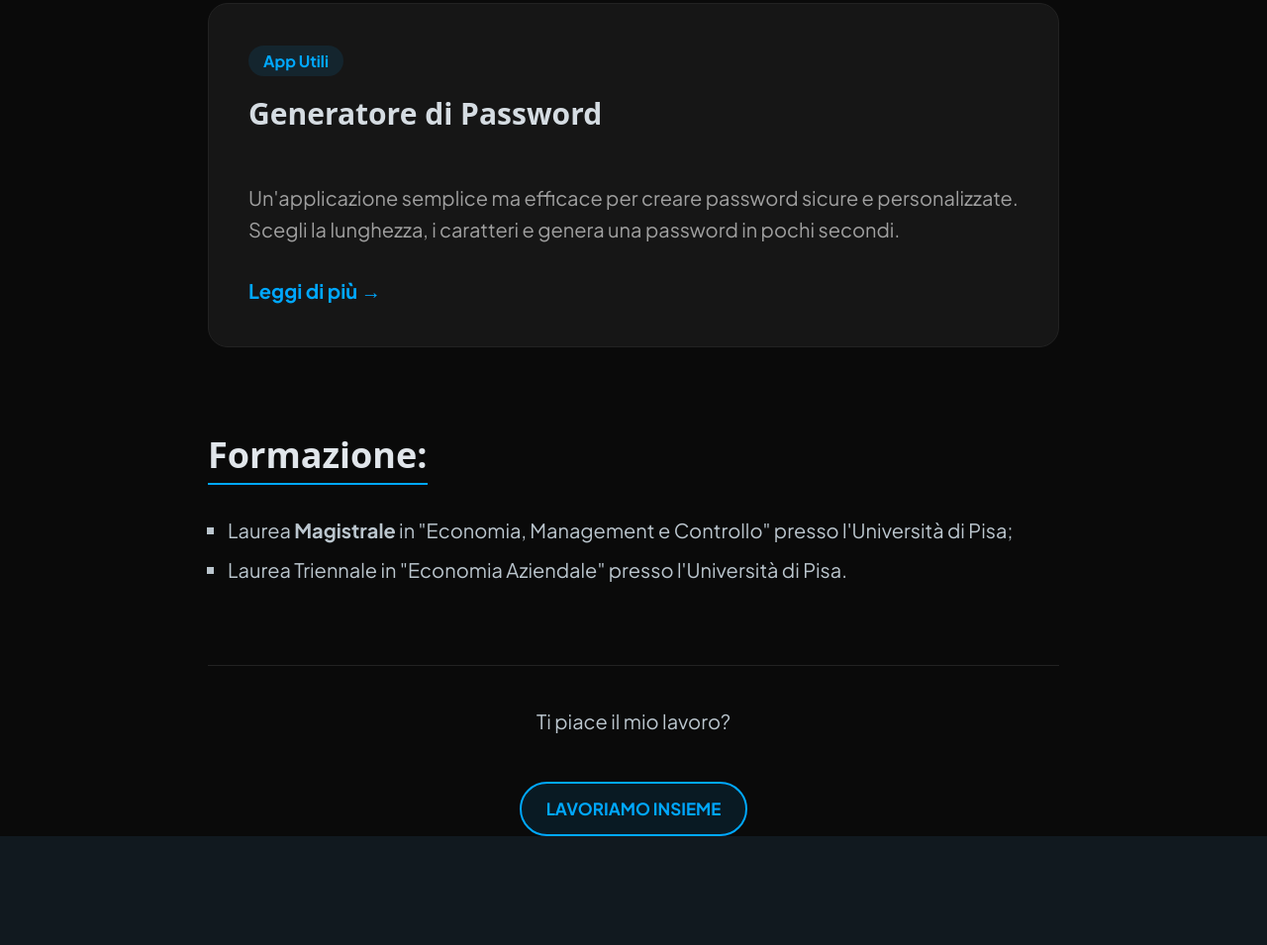
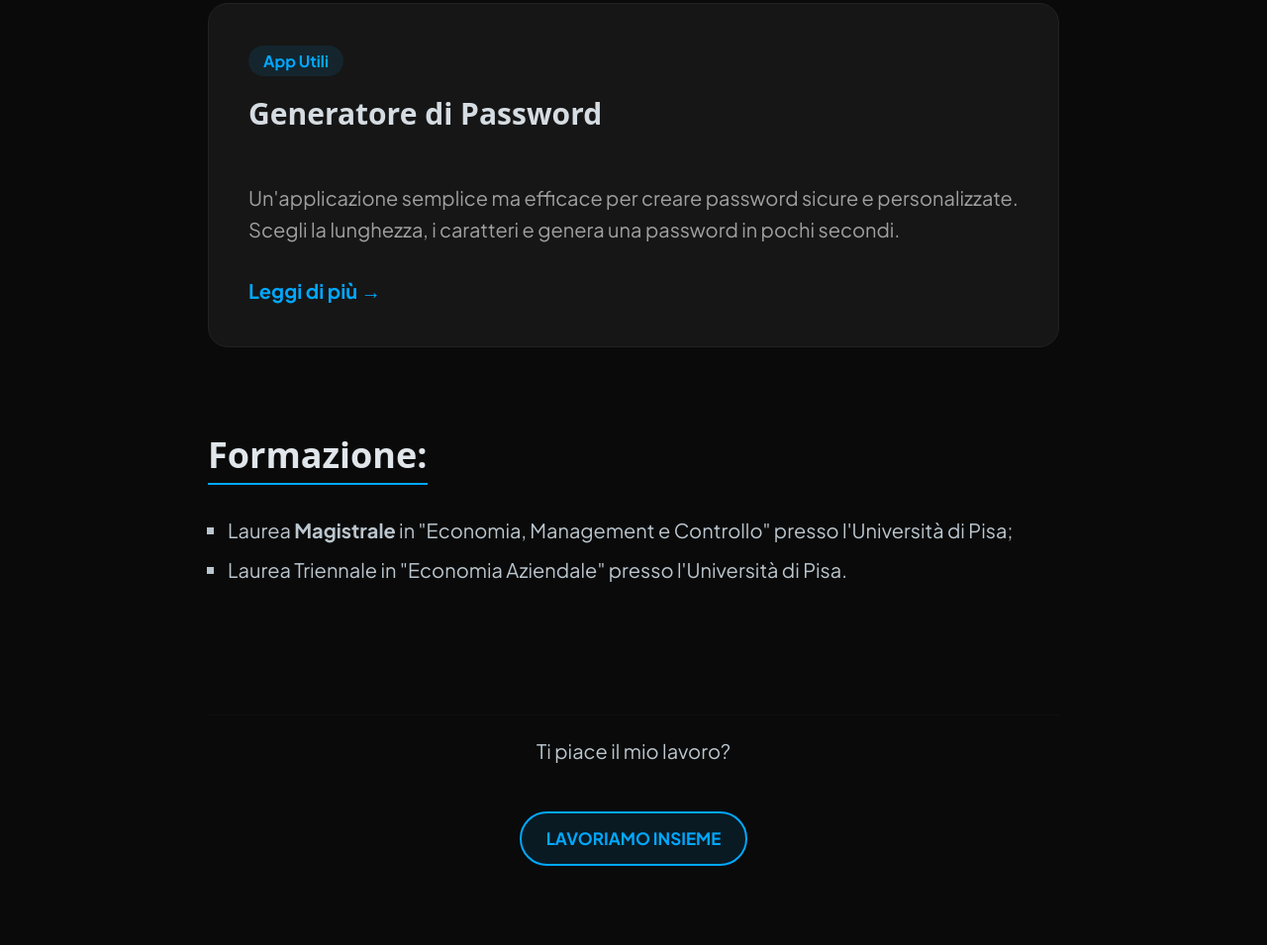
Before and after one commit to sailinginmymind/Qualcuno-ha-detto-Sailing.In.My.Sito-, a plain HTML site: page index.html in a window 1280 px wide. Shown: the part 1475-2430 px from the top of the page at 99% size. Before the commit the page ends 2320 px from the top, so only its background shows below. Drawn offline with nearby package versions, Linux system fonts and the light colour scheme.

Commit message:
Add files via upload

```diff
--- a/index.html
+++ b/index.html
@@ -10,6 +10,7 @@
 
     <link rel="stylesheet" href="https://cdn.jsdelivr.net/npm/@picocss/pico@1/css/pico.min.css">
     <link rel="stylesheet" href="style.css">
+    <link rel="icon" type="image/x-icon" href="favicon.ico">
 </head>
 <body>
 
@@ -77,12 +78,12 @@
         </section>
 
         <footer>
-            <hr style="border-color: #222; margin-top: 60px; margin-bottom: 40px;">
-            <div style="text-align: center;">
-                <p>Ti piace il mio lavoro?</p>
-                <a href="contatti.html" class="btn-contact">Lavoriamo insieme</a>
-            </div>
-        </footer>
+    <hr style="border-color: #222; margin-top: 30px; margin-bottom: 20px;">
+    <div style="text-align: center;">
+        <p>Ti piace il mio lavoro?</p>
+        <a href="contatti.html" class="btn-contact">Lavoriamo insieme</a>
+    </div>
+</footer>
     </main>
 
 <script>
--- a/style.css
+++ b/style.css
@@ -227,6 +227,7 @@ h2 {
 .btn-contact:hover {
     background-color: var(--primary);
     color: #fff !important;
+    transform: scale(1.05); /* Effetto ingrandimento quando ci passi sopra */
     box-shadow: 0 0 20px rgba(0, 168, 255, 0.4);
 }
 
@@ -267,3 +268,17 @@ h2 {
 }
 
 #theme-toggle:hover { transform: scale(1.2); }
+/* 10. FOOTER - SPAZIATURA FINALE */
+footer {
+    padding-bottom: 80px; /* Aumentiamo lo spazio bianco (nero) in fondo */
+    padding-top: 20px;
+    text-align: center;
+}
+
+/* Opzionale: se vuoi che la linea orizzontale sia meno invasiva */
+footer hr {
+    margin-top: 40px;
+    margin-bottom: 30px;
+    border-color: var(--nav-border);
+    opacity: 0.3;
+}
```
Also changed, not shown: favicon.ico (added).
